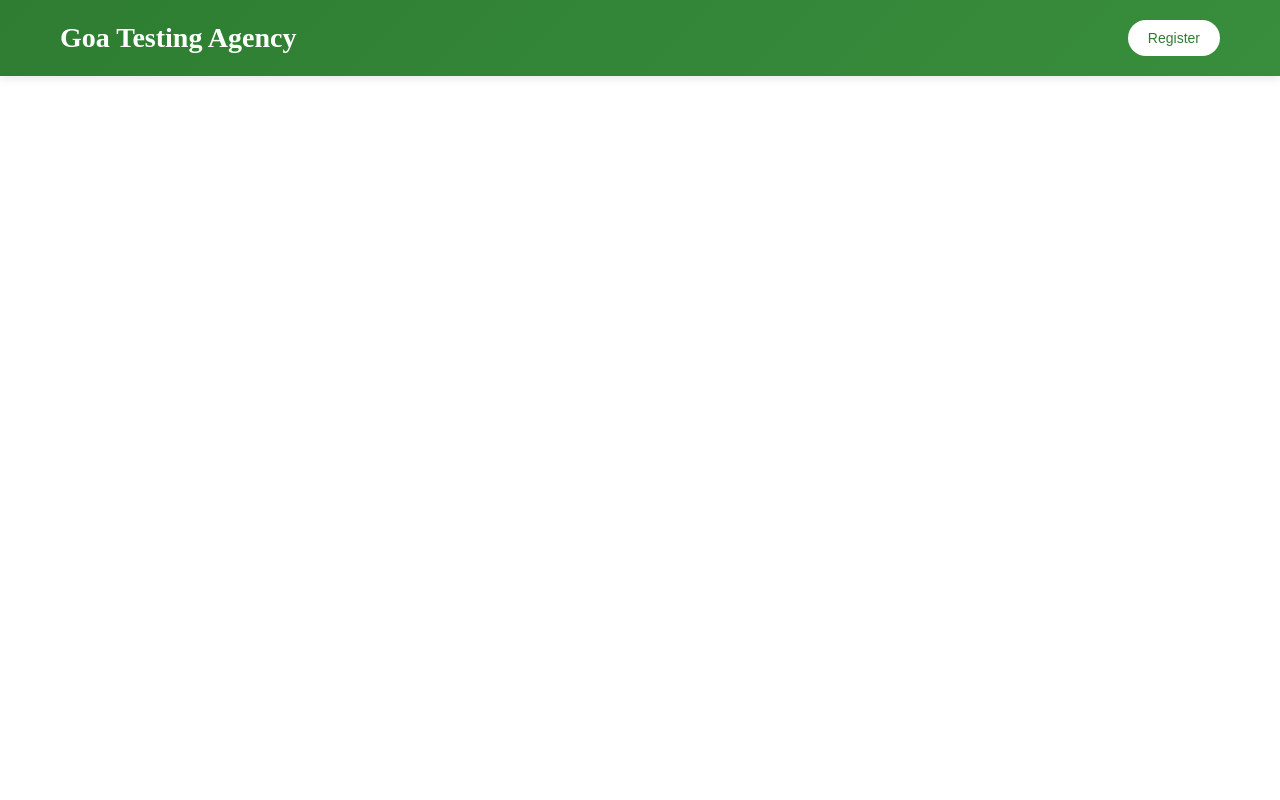
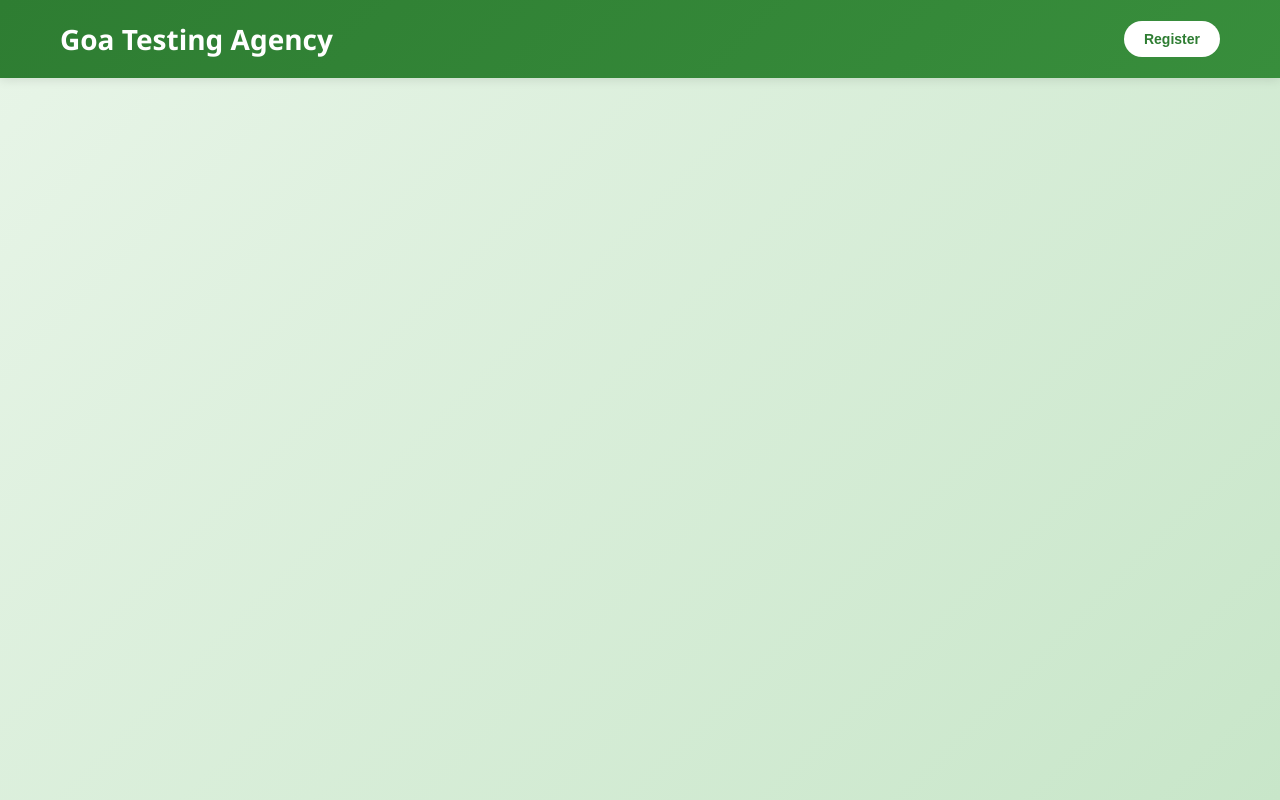
Before and after one commit to KNL110/exam-portal-frontend, a React (Vite) app: page / in a window 1280 px wide. Built offline with nearby package versions, Linux system fonts and the light colour scheme.

Commit message:
add a portal card component

```diff
--- a/src/components/Navbar.jsx
+++ b/src/components/Navbar.jsx
@@ -3,11 +3,11 @@ import "./navbar.css";
 
 export const Navbar = () => {
     return (
-        <div class="header">
-            <div class="header-content">
-                <div class="logo">Goa Testing Agency</div>
-                <div class="nav-buttons">
-                    <button class="btn btn-primary" onclick="showLogin()">Register</button>
+        <div className="header">
+            <div className="header-content">
+                <div className="logo">Goa Testing Agency</div>
+                <div className="nav-buttons">
+                    <button className="btn btn-primary" onclick="showLogin()">Register</button>
                 </div>
             </div>
         </div>
--- a/src/components/PortalCard.jsx
+++ b/src/components/PortalCard.jsx
@@ -0,0 +1,8 @@
+export const PortalCard = ({children}) => {
+    return (
+        <div id="loginPage" className="main-content"
+        style={{"margin-top": "30px"}}>
+            {children}
+        </div>
+    );
+}
--- a/src/components/navbar.css
+++ b/src/components/navbar.css
@@ -30,8 +30,7 @@
     border-radius: 25px;
     cursor: pointer;
     font-size: 14px;
-    font-weight: 500;
-    transition: all 0.3s ease;
+    font-weight: 600;
 }
 
 .btn-primary {
@@ -40,19 +39,7 @@
 }
 
 .btn-primary:hover {
-    background: #f5f5f5;
-    transform: translateY(-2px);
-}
-
-.btn-secondary {
-    background: rgba(255, 255, 255, 0.2);
-    color: white;
-    border: 2px solid white;
-}
-
-.btn-secondary:hover {
-    background: white;
-    color: #2e7d32;
+    background: #d9f0d9;
 }
 
 .btn-success {
--- a/src/pages/Home.jsx
+++ b/src/pages/Home.jsx
@@ -1,11 +1,15 @@
 import React from 'react'
-// import "../styles/home.css"
+import "../styles/home.css"
 import { Navbar } from '../components/Navbar'
+import { PortalCard } from '../components/PortalCard'
 
 export const Home = () => {
     return (
         <>
-        <Navbar/>
+            <Navbar />
+            <PortalCard>
+
+            </PortalCard>
         </>
     )
 }
--- a/src/styles/home.css
+++ b/src/styles/home.css
@@ -8,82 +8,6 @@ body {
     max-width: 1200px;
     margin: 0 auto;
     padding: 20px;
-}
-
-/* Header */
-.header {
-    background: linear-gradient(135deg, #2e7d32 0%, #388e3c 100%);
-    color: white;
-    padding: 20px 0;
-    box-shadow: 0 2px 10px rgba(0, 0, 0, 0.1);
-}
-
-.header-content {
-    display: flex;
-    justify-content: space-between;
-    align-items: center;
-    max-width: 1200px;
-    margin: 0 auto;
-    padding: 0 20px;
-}
-
-.logo {
-    font-size: 28px;
-    font-weight: bold;
-}
-
-.nav-buttons {
-    display: flex;
-    gap: 15px;
-}
-
-.btn {
-    padding: 10px 20px;
-    border: none;
-    border-radius: 25px;
-    cursor: pointer;
-    font-size: 14px;
-    font-weight: 500;
-    transition: all 0.3s ease;
-}
-
-.btn-primary {
-    background: white;
-    color: #2e7d32;
-}
-
-.btn-primary:hover {
-    background: #f5f5f5;
-    transform: translateY(-2px);
-}
-
-.btn-secondary {
-    background: rgba(255, 255, 255, 0.2);
-    color: white;
-    border: 2px solid white;
-}
-
-.btn-secondary:hover {
-    background: white;
-    color: #2e7d32;
-}
-
-.btn-success {
-    background: #4caf50;
-    color: white;
-}
-
-.btn-success:hover {
-    background: #45a049;
-}
-
-.btn-danger {
-    background: #f44336;
-    color: white;
-}
-
-.btn-danger:hover {
-    background: #da190b;
 }
 
 .main-content {
```
